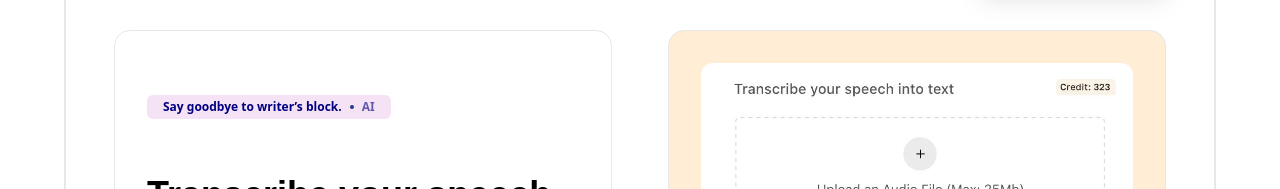
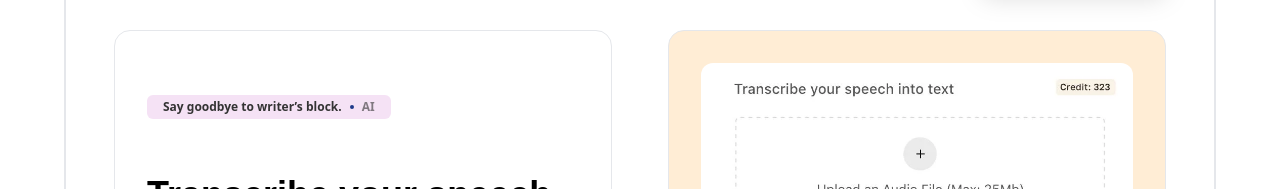
Before and after one commit to solomon-mh/ai-website-ui-clone, a React (Vite) app: page /aispeechtotext in a window 1280 px wide. Shown: the part 1720-1909 px from the top of the page. Built offline with nearby package versions, Linux system fonts and the light colour scheme.

Commit message:
modfying AiSpeechToText section

```diff
--- a/src/components/features-section/AiSpeechToText.jsx
+++ b/src/components/features-section/AiSpeechToText.jsx
@@ -9,6 +9,7 @@ const AiSpeechToText = () => {
             name='Say goodbye to writer’s block.'
             content='AI'
             bgColor={"var(--notification-btn-color)"}
+            textColor='#333'
           />
         </div>
         <h1 className='text-4xl py-6'>Transcribe your speech into text. </h1>
```
